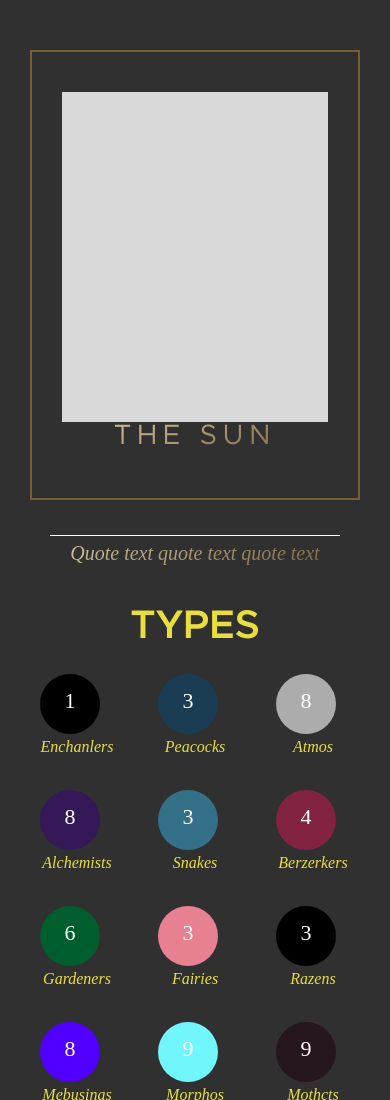
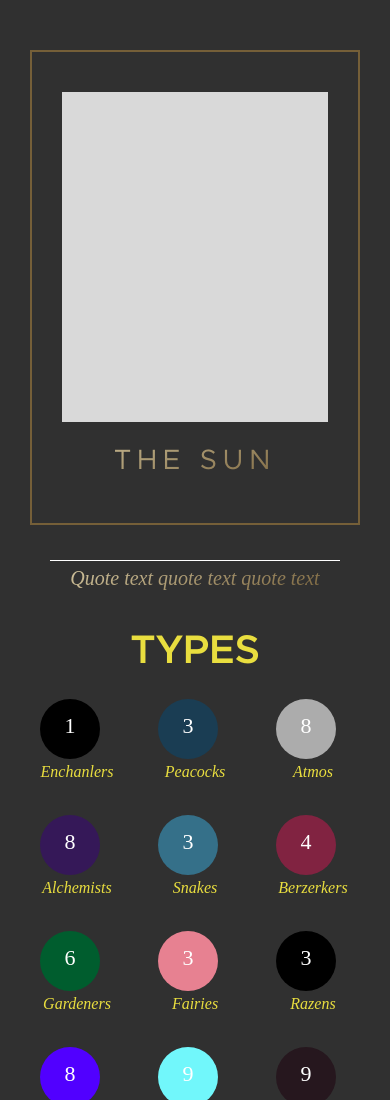
Before and after one commit to armansomoy/single-page, a plain HTML site: page index.html in a window 390 px wide. Shown: the top 1100 px of the page. Drawn offline with nearby package versions, Linux system fonts and the light colour scheme; a web font is replaced by a local one.

Commit message:
responsive2

```diff
--- a/assets/sass/_media.scss
+++ b/assets/sass/_media.scss
@@ -59,4 +59,7 @@
         padding: 20px 0px 30px;
     }
 
+    body #main-design .left-side .frame h4 {
+        padding-top: 25px;
+    }
 }
--- a/index.html
+++ b/index.html
@@ -4,7 +4,7 @@
 <head>
   <meta charset="UTF-8">
   <meta name="viewport" content="width=device-width, initial-scale=1, shrink-to-fit=no">
-  <title>Html bootstrap read file</title>
+  <title>The Sun</title>
   <link rel="preconnect" href="https://fonts.gstatic.com" crossorigin>
   <link href="https://fonts.googleapis.com/css2?family=Baskervville:ital@0;1&display=swap" rel="stylesheet">
   <!-- Favicon Link -->
```
Also changed, not shown: assets/css/style.css, 1 other file.
